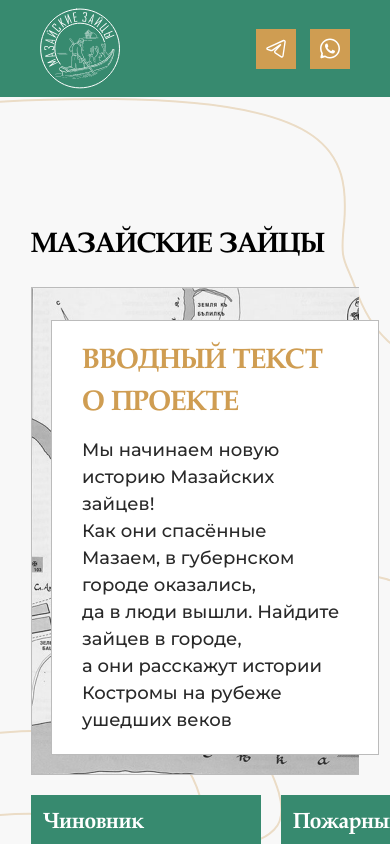
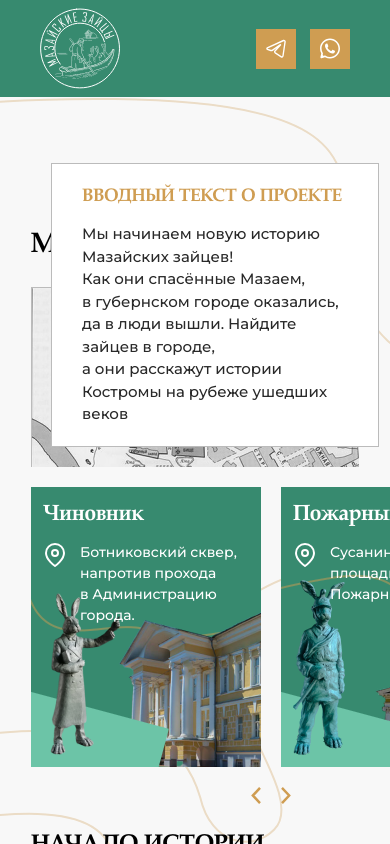
Before and after one commit to glebDyakov/zaytsy-front, a Vue app: page / in a window 390 px wide. Shown: the top 844 px of the page. Built offline with nearby package versions, Linux system fonts and the light colour scheme.

Commit message:
адаптив_родион: adaptive some blocks

```diff
--- a/src/assets/main.css
+++ b/src/assets/main.css
@@ -194,7 +194,7 @@
 
 .main--section--welcome--aside--intro {
   box-sizing: border-box;
-  height: 488px;
+  /* height: 488px; */
   padding: 20px;
   background-image: url('./img/Map3.png');
   display: flex;
@@ -211,7 +211,7 @@
 .main--section--welcome--aside--intro--block--title {
   color: #CF9D52;
   font-weight: 700;
-  font-size: 28px;
+  /* font-size: 28px; */
   text-transform: uppercase;
   font-family: 'Book antiqua';
   padding-bottom: 12px;
@@ -220,7 +220,7 @@
 .main--section--welcome--aside--intro--block--subtitle {
   color: #292929;
   font-weight: 400;
-  font-size: 18px;
+  /* font-size: 18px; */
   font-family: 'Montserrat';
 }
 
--- a/src/components/main/Welcome.vue
+++ b/src/components/main/Welcome.vue
@@ -3,14 +3,14 @@
         <div class="main--section main--section--welcome--content md:w-[688px] sm:w-[688px] w-[328px] flex-col md:flex-row">
             <div class="main--section--welcome--aside">
                 <p class="text-[28px] sm:text-[48px] md:text-[60px] md:ml-[-250px] main--section--title main--section--welcome--aside--title">Мазайские зайцы</p>
-                <div class="main--section--welcome--aside--intro md:ml-[-250px] md:w-[680px] sm:w-[688px] w-[328px]">
+                <div class="main--section--welcome--aside--intro md:ml-[-250px] md:w-[680px] sm:w-[688px] w-[328px] md:h-[488px] sm:h-[440px] h-[180px]">
                     <div class="main--section--welcome--aside--intro--block md:w-[640px] sm:w-[648px] w-[328px]">
-                        <p class="main--section--welcome--aside--intro--block--title">Вводный текст о проекте</p>
-                        <p class="main--section--welcome--aside--intro--block--subtitle">Мы начинаем новую историю Мазайских зайцев!<br />Как они спасённые Мазаем, в губернском городе оказались, да в люди вышли. Найдите зайцев в городе, а они расскажут истории Костромы на рубеже ушедших веков</p>
+                        <p class="main--section--welcome--aside--intro--block--title ">Вводный текст о проекте</p>
+                        <p class="main--section--welcome--aside--intro--block--subtitle text-[15px] sm:text-[18px] md:text-[18px]">Мы начинаем новую историю Мазайских зайцев!<br />Как они спасённые Мазаем, в губернском городе оказались, да в люди вышли. Найдите зайцев в городе, а они расскажут истории Костромы на рубеже ушедших веков</p>
                     </div>
                 </div>
             </div>
-            <div class="main--section--welcome--main min-w-full md:min-w-0">
+            <div class="main--section--welcome--main min-w-full md:min-w-[72%]">
                 <div
                     ref="slider"
                     class="main--section--welcome--main--items sm:flex-col md:flex-col flex-row max-h-[280px] md:max-h-[580px]">
```
